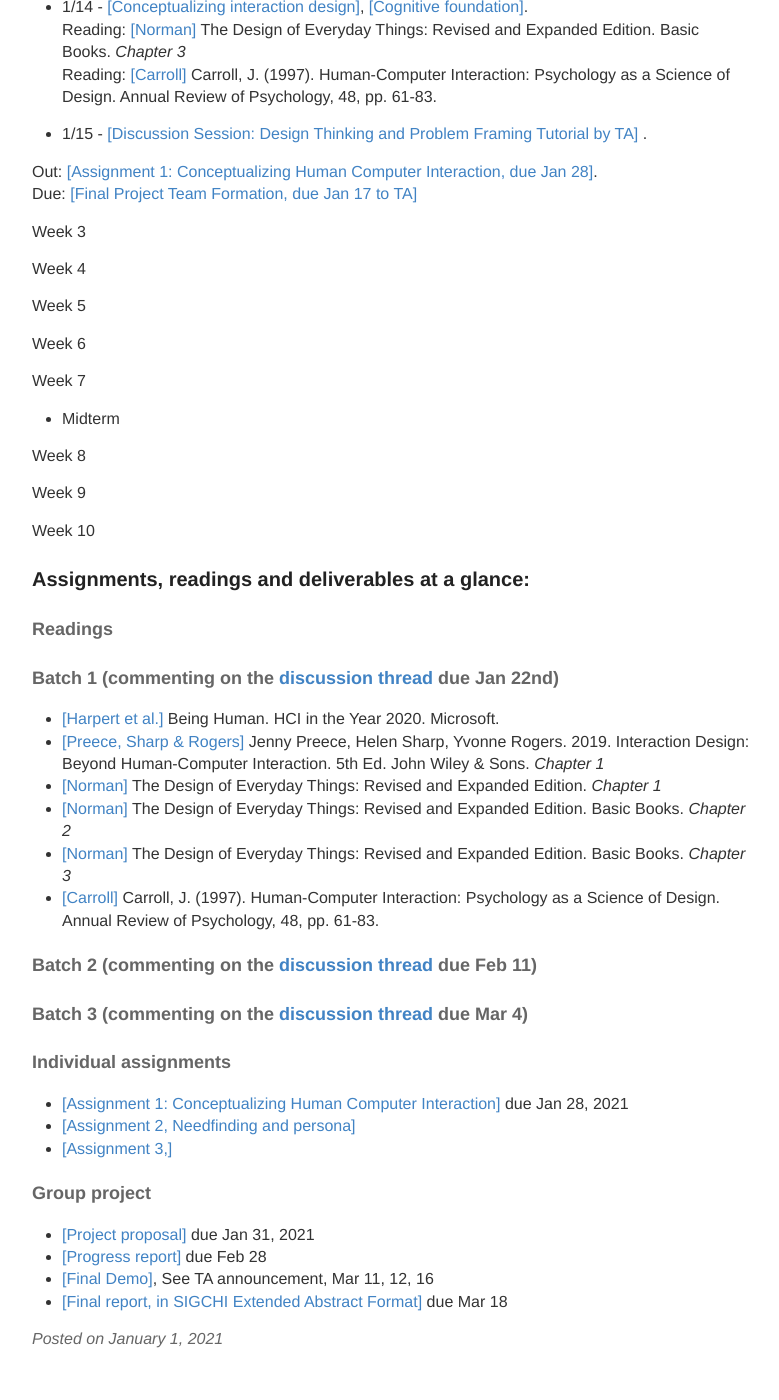
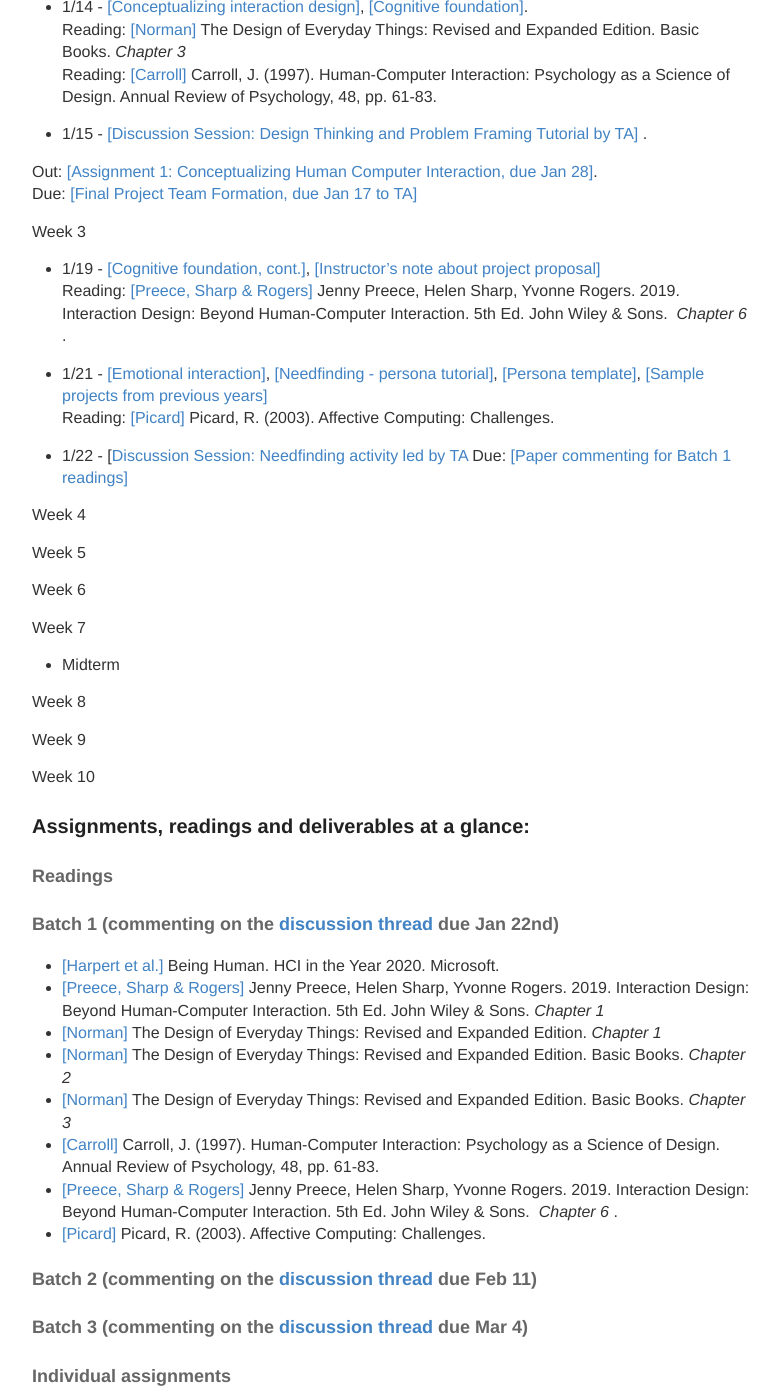
Before and after one commit to hciwang/hciwang.github.io, a Jekyll site: the page built from _posts/2021-1-1-lectures.md, in a window 1280 px wide and 1400 px high, scrolled down 791 px. Shown: the whole window, without its empty margins (248-1027 px from the left). Built offline with Jekyll 4.4.1, drawn with Linux system fonts in a browser that asks for light colours.

Commit message:
Update 2021-1-1-lectures.md

```diff
--- a/_posts/2021-1-1-lectures.md
+++ b/_posts/2021-1-1-lectures.md
@@ -35,6 +35,14 @@
 
 
 Week 3
+- 1/19 - [[Cognitive foundation, cont.]](https://canvas.ucdavis.edu/courses/539971/files/folder/Lectures?preview=11331329), [[Instructor's note about project proposal]](https://canvas.ucdavis.edu/courses/539971/files/folder/Lectures?preview=11391685)
+Reading: [[Preece, Sharp & Rogers]](http://www.id-book.com/) Jenny Preece, Helen Sharp, Yvonne Rogers. 2019. Interaction Design: Beyond Human-Computer Interaction. 5th Ed. John Wiley & Sons.  *Chapter 6* .
+
+- 1/21 - [[Emotional interaction]](), [[Needfinding - persona tutorial]](), [[Persona template]](), [[Sample projects from previous years]]()
+Reading: [[Picard]](https://affect.media.mit.edu/pdfs/03.picard.pdf) Picard, R. (2003). Affective Computing: Challenges.
+
+- 1/22 - [[Discussion Session: Needfinding activity led by TA]()
+Due: [[Paper commenting for Batch 1 readings]](https://canvas.ucdavis.edu/courses/539971/discussion_topics/641753)
 
 
 Week 4
@@ -65,6 +73,8 @@ Week 10
 - [[Norman]](https://www.basicbooks.com/titles/don-norman/the-design-of-everyday-things/9780465050659/) The Design of Everyday Things: Revised and Expanded Edition. Basic Books. *Chapter 2*
 - [[Norman]](https://www.basicbooks.com/titles/don-norman/the-design-of-everyday-things/9780465050659/) The Design of Everyday Things: Revised and Expanded Edition. Basic Books. *Chapter 3*
 - [[Carroll]](https://canvas.ucdavis.edu/courses/539971/files/folder/Readings%20(incomplete.%20check%20main%20website%20for%20complete%20readings)?preview=11331348) Carroll, J. (1997). Human-Computer Interaction: Psychology as a Science of Design. Annual Review of Psychology, 48, pp. 61-83.
+- [[Preece, Sharp & Rogers]](http://www.id-book.com/) Jenny Preece, Helen Sharp, Yvonne Rogers. 2019. Interaction Design: Beyond Human-Computer Interaction. 5th Ed. John Wiley & Sons.  *Chapter 6* .
+- [[Picard]](https://affect.media.mit.edu/pdfs/03.picard.pdf) Picard, R. (2003). Affective Computing: Challenges.
 
 
 #### Batch 2 (commenting on the [discussion thread]() due Feb 11)
```
